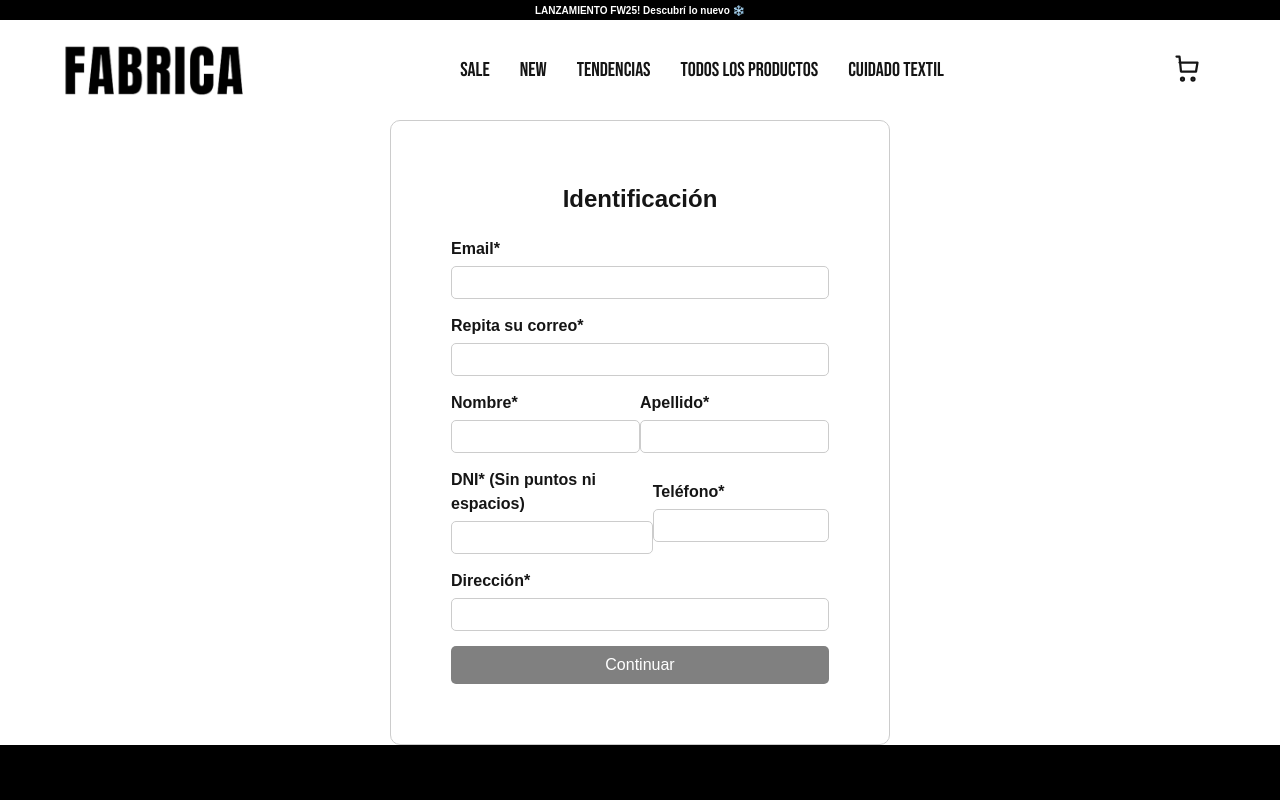
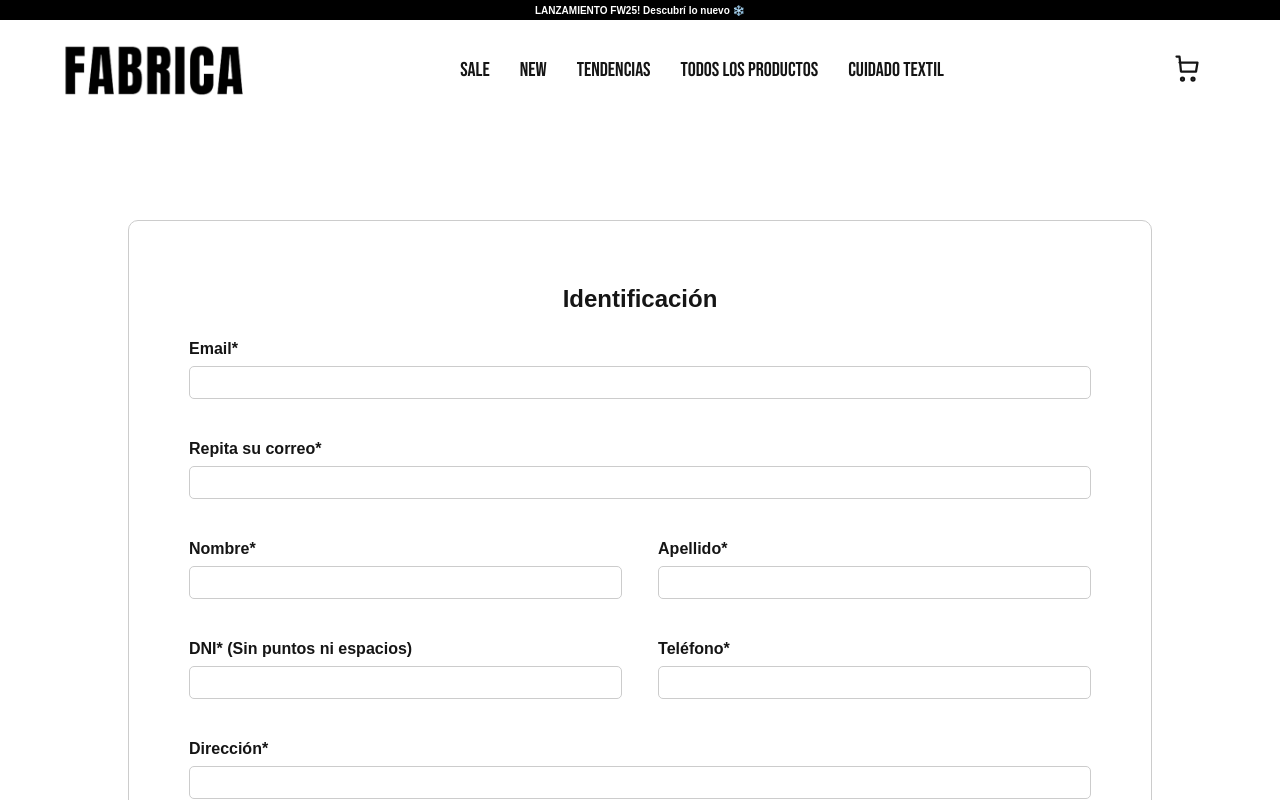
Before and after one commit to ZahiraSandiz/SandizZahiraFabrica, a React (Vite) app: page /checkout in a window 1280 px wide. Shown: the top 800 px of the page. Built offline with nearby package versions, Linux system fonts and the light colour scheme.

Commit message:
se cambian estilos en validacion de form

```diff
--- a/src/App.css
+++ b/src/App.css
@@ -880,9 +880,10 @@ input[type="number"] {
 
 /*Otro componente*/
 .checkout {
-  max-width: 500px;
+  max-width: 80%;
   margin: auto;
-  margin-top: 120px;
+  margin-top: 220px;
+  margin-bottom: 300px;
   padding: 60px;
   border: 1px solid #ccc;
   border-radius: 10px;
@@ -895,8 +896,12 @@ input[type="number"] {
   text-align: center;
 }
 
+.checkout__row .checkout__group {
+  width: 48%;
+}
+
 .checkout__group {
-  margin-bottom: 15px;
+  height: 100px;
 }
 
 .checkout__group label {
@@ -925,33 +930,48 @@ input[type="number"] {
 
 .checkout__button {
   width: 100%;
-  padding: 10px;
-  background-color: gray;
+  background-color: #000000;
   color: white;
+  padding: 10px 20px;
   border: none;
-  border-radius: 5px;
   cursor: pointer;
-  transition: 0.3s;
+  transition: background-color 0.3s ease;
 }
 
 .checkout__button:hover {
   background-color: darkgray;
 }
 
+.checkout__button:disabled {
+  background-color: #ccc; /* Gris claro cuando está deshabilitado */
+  cursor: not-allowed; /* Cambia el cursor */
+}
+
 .checkout-order-id {
-  margin-top: 120px;
   text-align: center;
+  min-height: 100vh;
+  display: flex;
+  flex-direction: column;
+  align-items: center;
+  justify-content: center;
+  gap: 40px;
+}
+.checkout-order-id p {
+  display: flex;
+  flex-direction: column;
+  align-items: center;
+  justify-content: center;
 }
 
 .checkout-order-id h2 {
   font-size: 2rem;
   margin-bottom: 20px;
+  border-bottom: solid 1px grey;
 }
 
 .checkout-order-id span {
   font-size: 1.5rem;
   font-weight: bold;
-  color: blue;
 }
 
 .checkout-order-id a {
--- a/src/components/Checkout.jsx
+++ b/src/components/Checkout.jsx
@@ -1,4 +1,4 @@
-import React, { useState, useContext } from "react";
+import React, { useState, useContext, useEffect } from "react";
 import { CartContext } from "../context/CartContext";
 import { serverTimestamp, collection, addDoc } from "firebase/firestore";
 import { db } from "../services/firebase";
@@ -6,45 +6,74 @@ import { Link } from "react-router-dom";
 
 const Checkout = () => {
   const [user, setUser] = useState({
+    email: "",
+    emailRepeat: "",
     name: "",
     surname: "",
-    email: "",
-    emailRepeat: "",
     dni: "",
     phone: "",
     address: "",
   });
+
+  const [errors, setErrors] = useState({});
   const [orderId, setOrderId] = useState("");
   const { cart, cartTotal, clear } = useContext(CartContext);
 
-  const userData = (e) => {
+  const handleChange = (e) => {
+    const { name, value } = e.target;
     setUser({
       ...user,
-      [e.target.name]: e.target.value,
+      [name]: value,
     });
+
+    validateField(name, value);
   };
 
-  const validateForm = () => {
-    // Verifica si todos los campos obligatorios están completos
-    return (
-      user.name &&
-      user.surname &&
-      user.email &&
-      user.emailRepeat &&
-      user.dni &&
-      user.phone &&
-      user.address &&
-      user.email === user.emailRepeat
-    );
+  const validateField = (name, value) => {
+    let newErrors = { ...errors };
+
+    // Validacion de que todos los campos esten completos
+    if (value.trim() === "") {
+      newErrors[name] = "Este campo es obligatorio";
+    } else {
+      delete newErrors[name];
+    }
+
+    // emails
+    if (name === "emailRepeat" && value !== user.email) {
+      newErrors.emailRepeat = "Los correos electrónicos no coinciden";
+    }
+
+    // numeross para dni y tel
+    if ((name === "dni" || name === "phone") && !/^\d+$/.test(value)) {
+      newErrors[name] = "Debe ingresar solo números";
+    }
+
+    // letras para nombre y apellido
+    if (
+      (name === "name" || name === "surname") &&
+      !/^[a-zA-ZÀ-ÿ\s]+$/.test(value)
+    ) {
+      newErrors[name] = "Solo se permiten letras y espacios";
+    }
+
+    setErrors(newErrors);
   };
+
+  useEffect(() => {
+    // si todo esta correcto habilitar el boton
+    const isFormValid =
+      Object.keys(user).every((field) => user[field].trim() !== "") &&
+      user.email === user.emailRepeat &&
+      !Object.values(errors).length;
+
+    setIsFormValid(isFormValid);
+  }, [user, errors]);
+
+  const [isFormValid, setIsFormValid] = useState(false);
 
   const finalizarCompra = (e) => {
     e.preventDefault();
-
-    if (!validateForm()) {
-      alert("Por favor, complete todos los campos correctamente.");
-      return; // No hacer nada si la validación falla
-    }
 
     let orden = {
       buyer: user,
@@ -68,7 +97,7 @@ const Checkout = () => {
         <div className="checkout-order-id">
           <h2>Orden registrada</h2>
           <p>
-            El código de tu compra es: <span>{orderId}</span>
+            El código de tu compra es: <span>{orderId}</span>{" "}
           </p>
           <Link to="/">Volver al inicio</Link>
         </div>
@@ -82,8 +111,9 @@ const Checkout = () => {
               type="email"
               name="email"
               className="checkout__input"
-              onChange={userData}
+              onChange={handleChange}
             />
+            {errors.email && <span className="error">{errors.email}</span>}
           </div>
 
           <div className="checkout__group">
@@ -92,8 +122,11 @@ const Checkout = () => {
               type="email"
               name="emailRepeat"
               className="checkout__input"
-              onChange={userData}
+              onChange={handleChange}
             />
+            {errors.emailRepeat && (
+              <span className="error">{errors.emailRepeat}</span>
+            )}
           </div>
 
           <div className="checkout__row">
@@ -103,8 +136,9 @@ const Checkout = () => {
                 type="text"
                 name="name"
                 className="checkout__input"
-                onChange={userData}
+                onChange={handleChange}
               />
+              {errors.name && <span className="error">{errors.name}</span>}
             </div>
 
             <div className="checkout__group">
@@ -113,8 +147,11 @@ const Checkout = () => {
                 type="text"
                 name="surname"
                 className="checkout__input"
-                onChange={userData}
+                onChange={handleChange}
               />
+              {errors.surname && (
+                <span className="error">{errors.surname}</span>
+              )}
             </div>
           </div>
 
@@ -127,8 +164,9 @@ const Checkout = () => {
                 type="text"
                 name="dni"
                 className="checkout__input"
-                onChange={userData}
+                onChange={handleChange}
               />
+              {errors.dni && <span className="error">{errors.dni}</span>}
             </div>
 
             <div className="checkout__group">
@@ -137,8 +175,9 @@ const Checkout = () => {
                 type="text"
                 name="phone"
                 className="checkout__input"
-                onChange={userData}
+                onChange={handleChange}
               />
+              {errors.phone && <span className="error">{errors.phone}</span>}
             </div>
           </div>
 
@@ -148,16 +187,17 @@ const Checkout = () => {
               type="text"
               name="address"
               className="checkout__input"
-              onChange={userData}
+              onChange={handleChange}
             />
+            {errors.address && <span className="error">{errors.address}</span>}
           </div>
 
           <button
             type="submit"
             className="checkout__button"
-            disabled={!validateForm()} // Deshabilita el botón si la validación falla
+            disabled={!isFormValid}
           >
-            Continuar
+            Enviar
           </button>
         </form>
       )}
```
